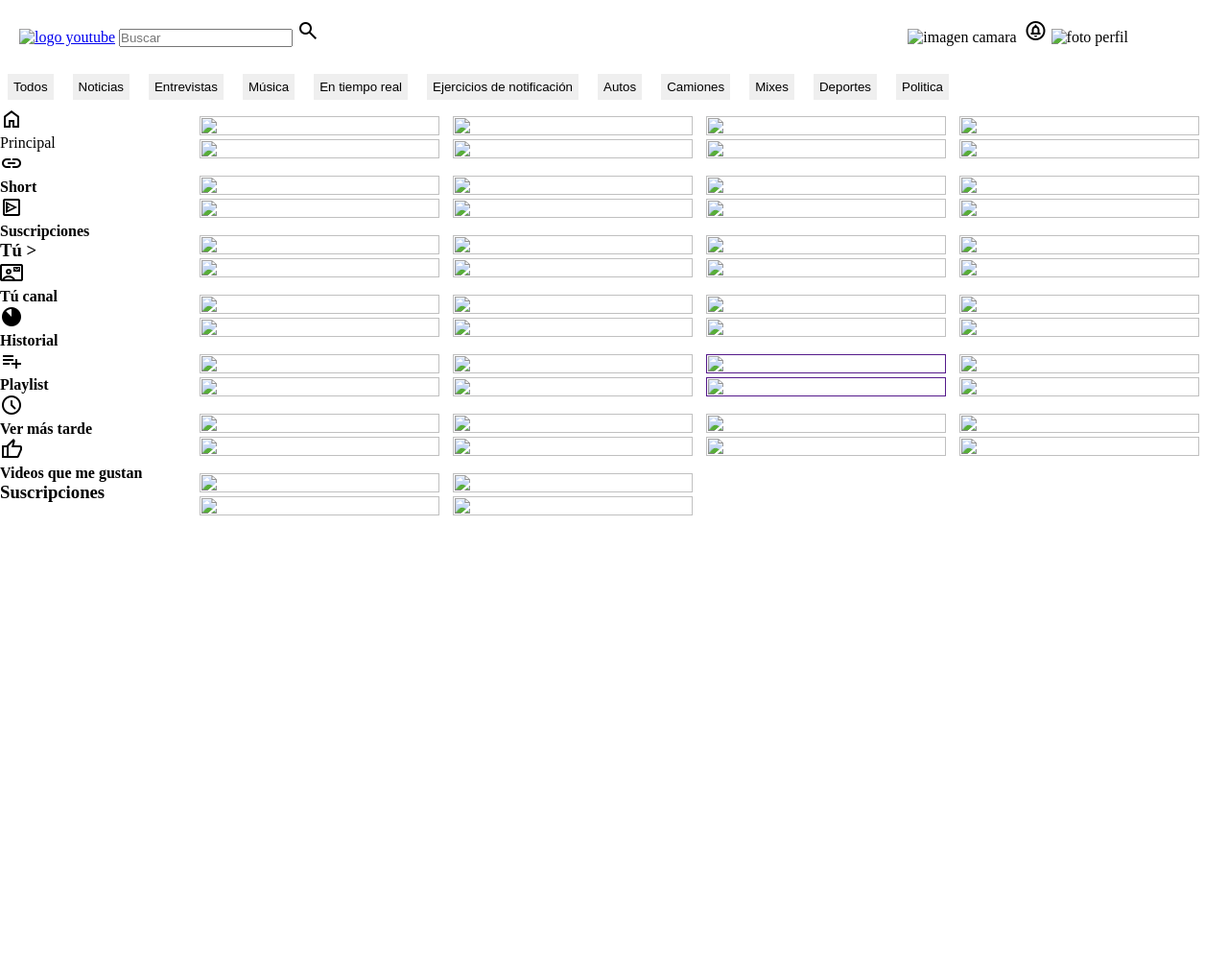
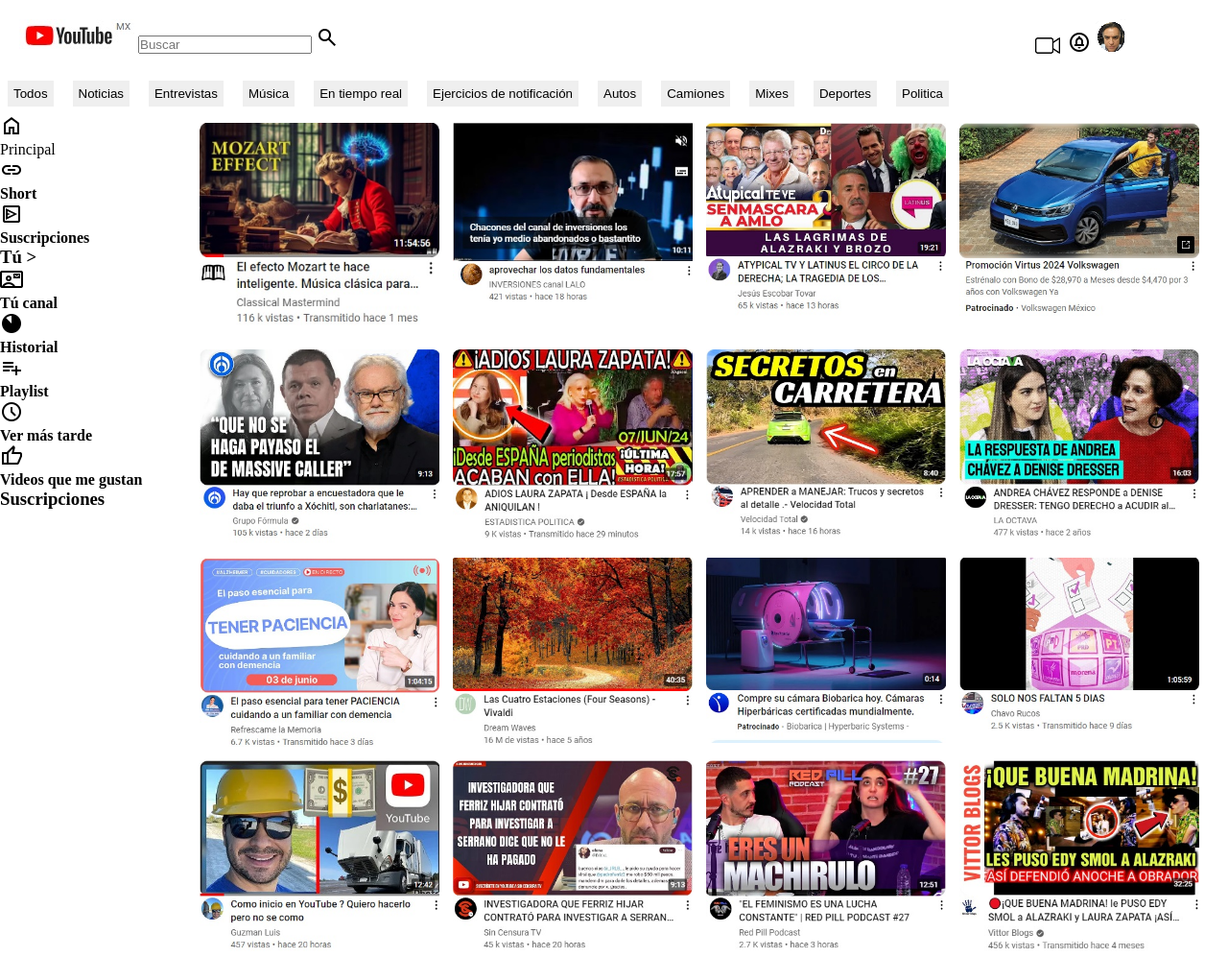
Before and after one commit to CHUYGAUCIN/Proyecto-un-sitio-famoso.-YouTube, a plain HTML site: page index.html in a window 1280 px wide. Shown: the top 997 px of the page at 96% size. Before the commit the page ends 800 px from the top, so only its background shows below. Drawn offline with nearby package versions, Linux system fonts and the light colour scheme; the site is published under a folder, as on GitHub Pages, so addresses that start at the root find nothing.

Commit message:
cambios 2

```diff
--- a/index.html
+++ b/index.html
@@ -14,7 +14,7 @@
      <nav>
             <!--Logo con redirecionamiento a la pagina-->
       <div class="iconos-izquierda">
-        <a href="https://www.youtube.com/" target="_blank"><img src="/images/YouTube.jpg" alt="logo youtube"></a>
+        <a href="https://www.youtube.com/" target="_blank"><img src="images/YouTube.jpg" alt="logo youtube"></a>
 
                  <!--Icono de lupa Y barra de Buscar-->
             <input type="text" name="barra" id="" placeholder="Buscar"">
@@ -28,10 +28,10 @@
         </div>
 
         <div class="iconos-derecha">
-            <span><img src="/images/camera.png" alt="imagen camara"></span>
+            <span><img src="images/camera.png" alt="imagen camara"></span>
             <span class="material-symbols-outlined"></span>
             <span class="material-symbols-outlined">circle_notifications</span>
-            <span><img src="/images/fotodeperfil.png" alt="foto perfil"></span>          <img src="" alt="">
+            <span><img src="images/fotodeperfil.png" alt="foto perfil"></span>          <img src="" alt="">
         </div>
     </nav>
 </header>
@@ -91,20 +91,20 @@
     <section class="videos-section">
 
         <div class="videos">
-            <a href="https://www.youtube.com/watch?v=vHlBH3Ye4qE&t=199s" target="_blank"><img src="/images/1.jpg" alt=""><img src="/images/1a.jpg" alt=""></a>
+            <a href="https://www.youtube.com/watch?v=vHlBH3Ye4qE&t=199s" target="_blank"><img src="images/1.jpg" alt=""><img src="images/1a.jpg" alt=""></a>
         </div>
 
 
     <div class="videos">
 
-            <a href="https://www.youtube.com/watch?v=n2ice7GsDLU&t=52s" target="_blank"><img src="/images/2.jpg" alt=""><img src="/images/2a.jpg" alt=""></a>
+            <a href="https://www.youtube.com/watch?v=n2ice7GsDLU&t=52s" target="_blank"><img src="images/2.jpg" alt=""><img src="images/2a.jpg" alt=""></a>
 
         </div>
 
 
     <div class="videos">
         <div>
-            <a href="https://www.youtube.com/watch?v=os7hhVdq4hQ&t=10s" target="_blank"><img src="/images/3.jpg" alt=""><img src="/images/3a.jpg" alt=""></a>
+            <a href="https://www.youtube.com/watch?v=os7hhVdq4hQ&t=10s" target="_blank"><img src="images/3.jpg" alt=""><img src="images/3a.jpg" alt=""></a>
 
         </div>
 
@@ -112,7 +112,7 @@
 
     <div class="videos">
         <div>
-            <a href="https://www.youtube.com/results?search_query=PROMOCION+VIRTUS+2024" target="_blank"><img src="/images/4.jpg" alt=""><img src="/images/4a.jpg" alt=""></a>
+            <a href="https://www.youtube.com/results?search_query=PROMOCION+VIRTUS+2024" target="_blank"><img src="images/4.jpg" alt=""><img src="images/4a.jpg" alt=""></a>
 
         </div>
 
@@ -120,7 +120,7 @@
 
     <div class="videos">
         <div>
-            <a href="https://www.youtube.com/watch?v=ryegTuJtEwY" target="_blank"><img src="/images/5.jpg" alt=""><img src="/images/5a.jpg" alt=""></a>
+            <a href="https://www.youtube.com/watch?v=ryegTuJtEwY" target="_blank"><img src="images/5.jpg" alt=""><img src="images/5a.jpg" alt=""></a>
 
         </div>
 
@@ -128,7 +128,7 @@
 
     <div class="videos">
         <div>
-            <a href="https://www.youtube.com/watch?v=CjIubCVfzCA&t=12s" target="_blank"><img src="/images/6.jpg" alt=""><img src="/images/6a.jpg" alt=""></a>
+            <a href="https://www.youtube.com/watch?v=CjIubCVfzCA&t=12s" target="_blank"><img src="images/6.jpg" alt=""><img src="images/6a.jpg" alt=""></a>
 
         </div>
 
@@ -136,14 +136,14 @@
 
     <div class="videos">
         <div>
-            <a href="https://www.youtube.com/watch?v=oELaK9wAO7o" target="_blank"><img src="/images/7.jpg" alt=""><img src="/images/7a.jpg" alt=""></a>
+            <a href="https://www.youtube.com/watch?v=oELaK9wAO7o" target="_blank"><img src="images/7.jpg" alt=""><img src="images/7a.jpg" alt=""></a>
 
         </div>
 
     </div>
     <div class="videos">
         <div>
-            <a href="https://www.youtube.com/watch?v=F6p-ERTaZwo" target="_blank"><img src="/images/8.jpg" alt=""><img src="/images/8a.jpg" alt=""></a>
+            <a href="https://www.youtube.com/watch?v=F6p-ERTaZwo" target="_blank"><img src="images/8.jpg" alt=""><img src="images/8a.jpg" alt=""></a>
 
         </div>
 
@@ -153,21 +153,21 @@
     </div>
     <div class="videos">
         <div>
-            <a href="https://www.youtube.com/watch?v=7DBIR30ks64" target="_blank"><img src="/images/15.jpg" alt=""><img src="/images/15a.jpg" alt=""></a>
+            <a href="https://www.youtube.com/watch?v=7DBIR30ks64" target="_blank"><img src="images/15.jpg" alt=""><img src="images/15a.jpg" alt=""></a>
 
         </div>
 
     </div>
     <div class="videos">
         <div>
-            <a href="https://www.youtube.com/watch?v=ACMFKUGJ0m4" target="_blank"><img src="/images/16.jpg" alt=""><img src="/images/16a.jpg" alt=""></a>
+            <a href="https://www.youtube.com/watch?v=ACMFKUGJ0m4" target="_blank"><img src="images/16.jpg" alt=""><img src="images/16a.jpg" alt=""></a>
 
         </div>
 
     </div>
     <div class="videos">
         <div>
-            <a href"https://www.youtube.com/watch?v=_CMXI_sy59M" target="_blank"><img src="/images/17.jpg" alt=""><img src="/images/17a.jpg" alt=""></a>
+            <a href"https://www.youtube.com/watch?v=_CMXI_sy59M" target="_blank"><img src="images/17.jpg" alt=""><img src="images/17a.jpg" alt=""></a>
 
         </div>
 
@@ -175,14 +175,14 @@
 
     <div class="videos">
         <div>
-            <a href="https://www.youtube.com/watch?v=9keGVyUVJ9Q&t=1s" target="_blank"><img src="/images/18.jpg" alt=""><img src="/images/18a.jpg" alt=""></a>
+            <a href="https://www.youtube.com/watch?v=9keGVyUVJ9Q&t=1s" target="_blank"><img src="images/18.jpg" alt=""><img src="images/18a.jpg" alt=""></a>
 
         </div>
 
     </div>
     <div class="videos">
         <div>
-            <a href="https://www.youtube.com/watch?v=kR3dCEIwlW8" target="_blank"><img src="/images/19.jpg" alt=""><img src="/images/19a.jpg" alt=""></a>
+            <a href="https://www.youtube.com/watch?v=kR3dCEIwlW8" target="_blank"><img src="images/19.jpg" alt=""><img src="images/19a.jpg" alt=""></a>
 
         </div>
 
@@ -190,7 +190,7 @@
 
     <div class="videos">
         <div>
-            <a href="https://www.youtube.com/shorts/e7y1UixY1xQ" target="_blank"><img src="/images/20.jpg" alt=""><img src="/images/20a.jpg" alt=""></a>
+            <a href="https://www.youtube.com/shorts/e7y1UixY1xQ" target="_blank"><img src="images/20.jpg" alt=""><img src="images/20a.jpg" alt=""></a>
 
         </div>
 
@@ -198,51 +198,51 @@
 
     <div class="videos">
         <div>
-            <a href="https://www.youtube.com/watch?v=8wZpLAZgNJk" target="_blank"><img src="/images/21.jpg" alt=""><img src="/images/21a.jpg" alt=""></a>
+            <a href="https://www.youtube.com/watch?v=8wZpLAZgNJk" target="_blank"><img src="images/21.jpg" alt=""><img src="images/21a.jpg" alt=""></a>
         </div>
      </div>
 
     <div class="videos">
         <div>
-            <a href="https://www.youtube.com/watch?v=qYFBhddg9LU" target="_blank"><img src="/images/22.jpg" alt=""><img src="/images/22a.jpg" alt=""></a>
+            <a href="https://www.youtube.com/watch?v=qYFBhddg9LU" target="_blank"><img src="images/22.jpg" alt=""><img src="images/22a.jpg" alt=""></a>
              </div>
         </div>
 
         <div class="videos">
         <div>
-            <a href="https://www.youtube.com/watch?v=t3IZCNAS_VQ&t=10s" target="_blank"><img src="/images/23.jpg" alt=""><img src="/images/23a.jpg" alt=""></a>
+            <a href="https://www.youtube.com/watch?v=t3IZCNAS_VQ&t=10s" target="_blank"><img src="images/23.jpg" alt=""><img src="images/23a.jpg" alt=""></a>
         </div>
     </div>
 
         <div class="videos">
         <div>
-            <a href="https://www.youtube.com/watch?v=4XKH0qXfYr4" target="_blank"><img src="/images/24.jpg" alt=""><img src="/images/24a.jpg" alt=""></a>
+            <a href="https://www.youtube.com/watch?v=4XKH0qXfYr4" target="_blank"><img src="images/24.jpg" alt=""><img src="images/24a.jpg" alt=""></a>
         </div>
     </div>
 
            <div class="videos">
             <div>
-                <a href="" target="_blank"><img src="/images/25.jpg" alt=""><img src="/images/25a.jpg" alt=""></a>
+                <a href="" target="_blank"><img src="images/25.jpg" alt=""><img src="images/25a.jpg" alt=""></a>
         </div>
     </div>
 
     <div class="videos">
         <div>
-            <a href="https://www.youtube.com/watch?v=GLmhAkhIJyc" target="_blank"><img src="/images/26.jpg" alt=""><img src="/images/26a.jpg" alt=""></a>
+            <a href="https://www.youtube.com/watch?v=GLmhAkhIJyc" target="_blank"><img src="images/26.jpg" alt=""><img src="images/26a.jpg" alt=""></a>
         </div>
 
     </div>
 
     <div class="videos">
         <div>
-        <a href="https://www.youtube.com/shorts/9j4ltKM6_H8" target="_blank"><img src="/images/9.jpg" alt=""><img src="/images/9a.jpg" alt=""></a>
+        <a href="https://www.youtube.com/shorts/9j4ltKM6_H8" target="_blank"><img src="images/9.jpg" alt=""><img src="images/9a.jpg" alt=""></a>
         </div>
 
 </div>
 
 <div class="videos">
 <div>
-    <a href="https://www.youtube.com/shorts/EbGwQCOSKpg" target="_blank"><img src="/images/10.jpg" alt=""><img src="/images/10a.jpg" alt=""></a>
+    <a href="https://www.youtube.com/shorts/EbGwQCOSKpg" target="_blank"><img src="images/10.jpg" alt=""><img src="images/10a.jpg" alt=""></a>
 
 </div>
 
@@ -250,7 +250,7 @@
 
 <div class="videos">
 <div>
-    <a href="https://www.youtube.com/shorts/Dd3lQ-iPy4E" target="_blank"><img src="/images/11.jpg" alt=""><img src="/images/11a.jpg" alt=""></a>
+    <a href="https://www.youtube.com/shorts/Dd3lQ-iPy4E" target="_blank"><img src="images/11.jpg" alt=""><img src="images/11a.jpg" alt=""></a>
 
 </div>
 
@@ -258,7 +258,7 @@
 
 <div class="videos">
 <div>
-    <a href="https://www.youtube.com/shorts/osrpS0rX2H8" target="_blank"><img src="/images/12.jpg" alt=""><img src="/images/12a.jpg" alt=""></a>
+    <a href="https://www.youtube.com/shorts/osrpS0rX2H8" target="_blank"><img src="images/12.jpg" alt=""><img src="images/12a.jpg" alt=""></a>
 
 </div>
 
@@ -266,7 +266,7 @@
 
 <div class="videos">
 <div>
-    <a href="https://www.youtube.com/shorts/Bg5D4z2qT4Qs" target="_blank"><img src="/images/13.jpg" alt=""><img src="/images/13a.jpg" alt=""></a>
+    <a href="https://www.youtube.com/shorts/Bg5D4z2qT4Qs" target="_blank"><img src="images/13.jpg" alt=""><img src="images/13a.jpg" alt=""></a>
 
 </div>
 
@@ -274,7 +274,7 @@
 
 <div class="videos">
 <div>
-    <a href="https://www.youtube.com/shorts/l61rEcVaHG0"><img src="/images/14.jpg" alt=""><img src="/images/14a.jpg" alt=""></a>
+    <a href="https://www.youtube.com/shorts/l61rEcVaHG0"><img src="images/14.jpg" alt=""><img src="images/14a.jpg" alt=""></a>
 
 </div>
 
--- a/style.css
+++ b/style.css
@@ -5,6 +5,7 @@
 
 .iconos-derecha{
     float: right;
+
 }
 .iconos-izquierda{
     ;
@@ -48,6 +49,7 @@ header nav div{
     text-align: left;
     }
 
+
 .videos{
     display: flex;
     flex-flow: column nowrap;
```
